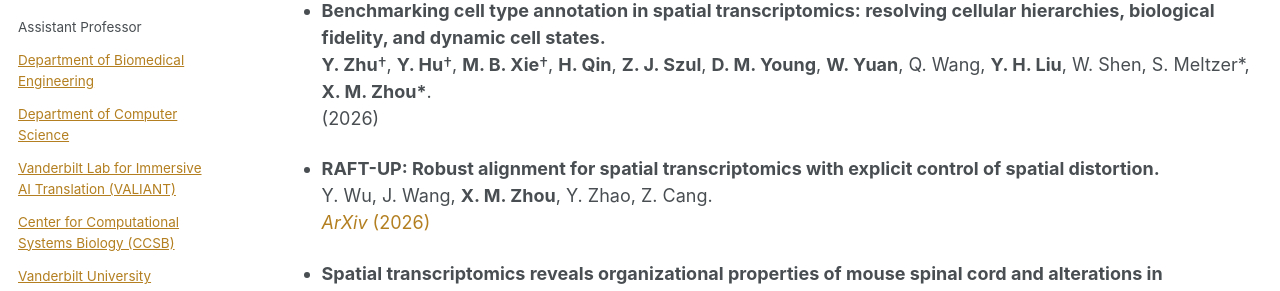
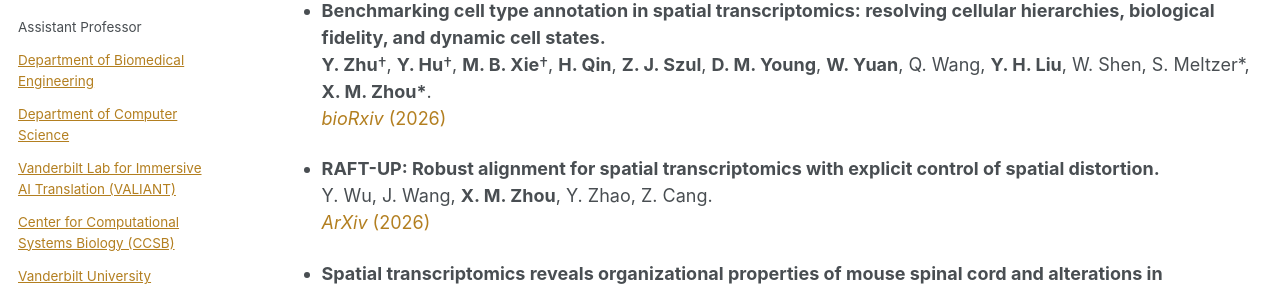
Before and after one commit to maiziezhoulab/Maiziezhoulab.github.io, a Jekyll site: the page built from _pages/publications.md, in a window 1280 px wide and 900 px high. Shown: the part 385-676 px from the top of the window. Built offline with Jekyll 4.4.1, drawn with Linux system fonts in a browser that asks for light colours; some web fonts are replaced.

Commit message:
Update publications.md

```diff
--- a/_pages/publications.md
+++ b/_pages/publications.md
@@ -26,7 +26,7 @@ used Xin Maizie Zhou (X. M. Zhou) for publications after 2022.
 ## Preprints/Under Review
 - **Benchmarking cell type annotation in spatial transcriptomics: resolving cellular hierarchies, biological fidelity, and dynamic cell states.**
   **Y. Zhu**†, **Y. Hu**†, **M. B. Xie**†, **H. Qin**, **Z. J. Szul**, **D. M. Young**, **W. Yuan**, Q. Wang, **Y. H. Liu**, W. Shen, S. Meltzer\*, **X. M. Zhou\***.
-  (2026)
+  [_bioRxiv_ (2026)](https://www.biorxiv.org/content/10.64898/2026.06.16.732716v1)
 
 - **RAFT-UP: Robust alignment for spatial transcriptomics with explicit control of spatial distortion.**
   Y. Wu, J. Wang, **X. M. Zhou**, Y. Zhao, Z. Cang.
```
